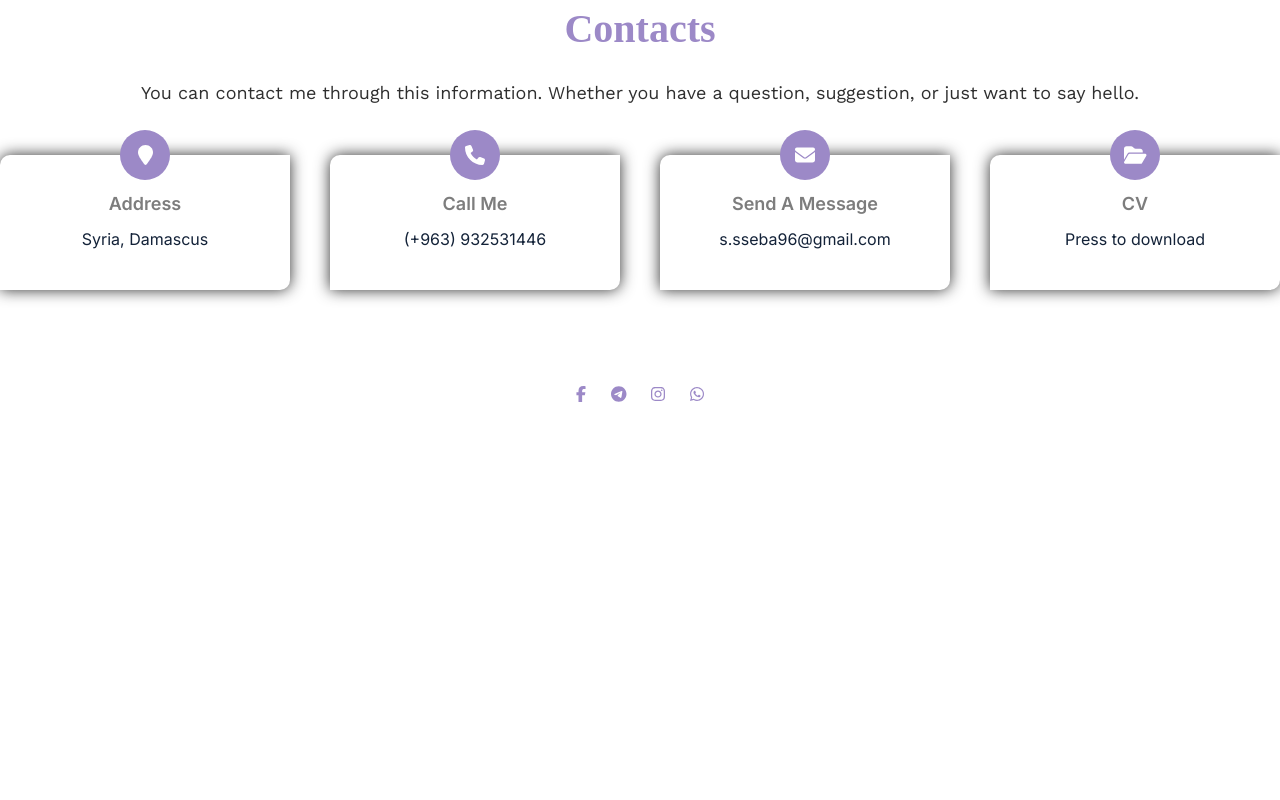
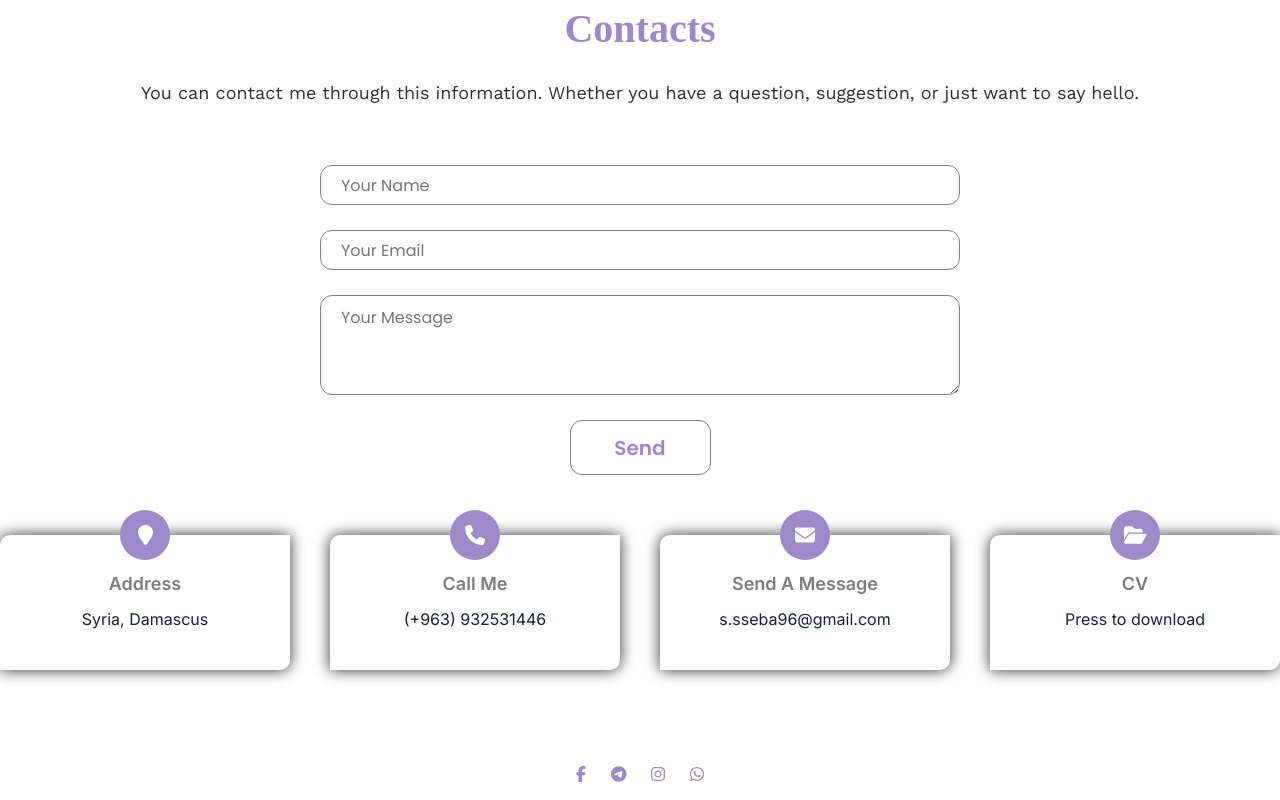
Before and after one commit to ssebag/Portfolio_Front, a React (Vite) app: page / in a window 1280 px wide. Shown: the part 3484-4284 px from the top of the page. Before the commit the page ends 3904 px from the top, so only its background shows below. Built offline with nearby package versions, Linux system fonts and the light colour scheme; a web font is replaced by a local one.

Commit message:
add form

```diff
--- a/src/Component/Contact/Contact.jsx
+++ b/src/Component/Contact/Contact.jsx
@@ -4,6 +4,8 @@ import Title from './../Title/Title'
 import ContactCard from './../ContactCard/ContactCard'
 import myCV from './../../assets/Seba_Ghneem_Front_CV.pdf'
 import {LangContext} from './../../i18n';
+import {Contactme} from "./../Contactme/Contactme";
+
 
 export default function Contact() {
   const { t } = useContext(LangContext);
@@ -11,6 +13,7 @@ export default function Contact() {
   return (
     <div className="contact" id="contact">
       <Title title={t("navbar.Contacts")} description="You can contact me through this information. Whether you have a question, suggestion, or just want to say hello." />
+      <Contactme />
       <div className="contactDivs">
        <ContactCard icon="fa fa-map-marker"  title={t("contacts.address")} description={t("contacts.address_info")} />
        <ContactCard icon="fa fa-phone" title={t("contacts.phone")} description="(+963) 932531446" />
--- /dev/null
+++ b/src/Component/Contactme/Contactme.css
@@ -0,0 +1,37 @@
+.contactMe form{
+  width: 50%;
+  gap: 25px;
+  align-items: center;
+  margin: 60px auto;
+}
+.contactMe form input, .contactMe form textarea{
+  width: 100%;
+  height: 40px;
+  padding: 10px 20px;
+  border-radius: 12px;
+  border: 1px solid gray;
+}
+.contactMe form input:focus, .contactMe form textarea:focus{
+   outline: none;
+   box-shadow: 0px 0px 15px 0px var(--Black-color);
+}
+.dark .contactMe form input:focus,.dark .contactMe form textarea:focus {
+    box-shadow: 0px 0px 15px 0px var(--purple-color);
+ }
+.contactMe form .message{
+  width: 100%;
+  height: 100px;
+}
+.contactMe form .submitButton{
+  background: none;
+  color: var(--purple-color);
+  width: 141px;
+  height: 55px;
+  font-size: 20px;
+  font-weight: 600;
+}
+@media screen and (max-width:768px){
+  .contactMe form{
+    width: 90%;
+ }
+}
--- a/src/Component/Contactme/Contactme.jsx
+++ b/src/Component/Contactme/Contactme.jsx
@@ -1,6 +1,6 @@
 import React, { useRef } from 'react';
 import emailjs from '@emailjs/browser';
-
+import './Contactme.css'
 export const Contactme = () => {
   const form = useRef();
 
@@ -22,14 +22,13 @@ export const Contactme = () => {
   };
 
   return (
-    <form ref={form} onSubmit={sendEmail}>
-      <label>Name</label>
-      <input type="text" name="from_name" />
-      <label>Email</label>
-      <input type="email" name="from_email" />
-      <label>Message</label>
-      <textarea name="message" />
-      <input type="submit" value="Send" />
-    </form>
+   <div className="contactMe">
+      <form className='flex-col' ref={form} onSubmit={sendEmail}>
+        <input className='name' type="text" name="from_name" placeholder='Your Name' />
+        <input className='email' type="email" name="from_email" placeholder='Your Email' />
+        <textarea className='message' name="message" placeholder='Your Message' />
+        <input className='submitButton' type="submit" value="Send" />
+      </form>
+   </div>
   );
 };
```
